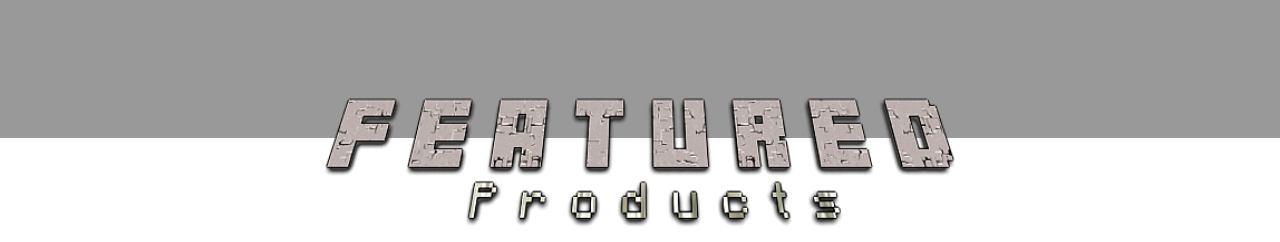
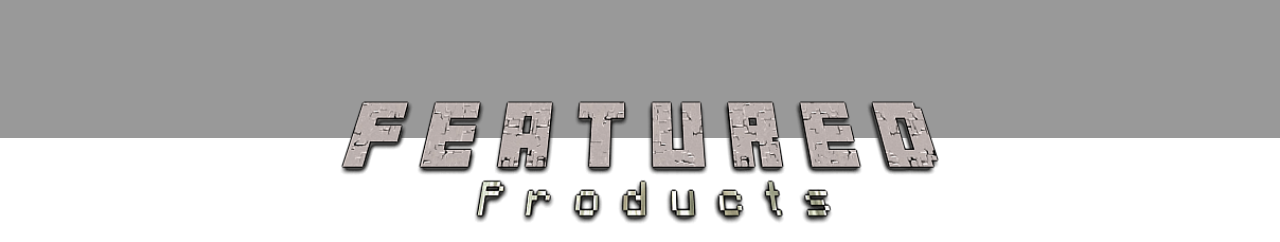
Before and after one commit to fiyinfoluwapy/sturdyMerch, a website: page index.html in a window 1280 px wide. Shown: the part 662-904 px from the top of the page. Drawn offline with Linux system fonts and the light colour scheme.

Commit message:
Update index.html

```diff
--- a/index.html
+++ b/index.html
@@ -88,7 +88,7 @@
 
         <!-- featured Image -->
         <div class="absolute inset-0 flex items-center justify-center z-0 mt-24" >
-            <img src="./assets/img/F-e-a-t-u-r-e-d-.png" alt="F-e-a-t-u-r-e-d" class="w-2/3 md:w-1/2 object-cover opacity-50" data-animate="fade">
+            <img src="./assets/img/F-e-a-t-u-r-e-d-.png" alt="F-e-a-t-u-r-e-d" class="w-2/3 md:w-1/2 object-cover opacity-50 p-4" data-animate="fade">
         </div>
 
 
```
